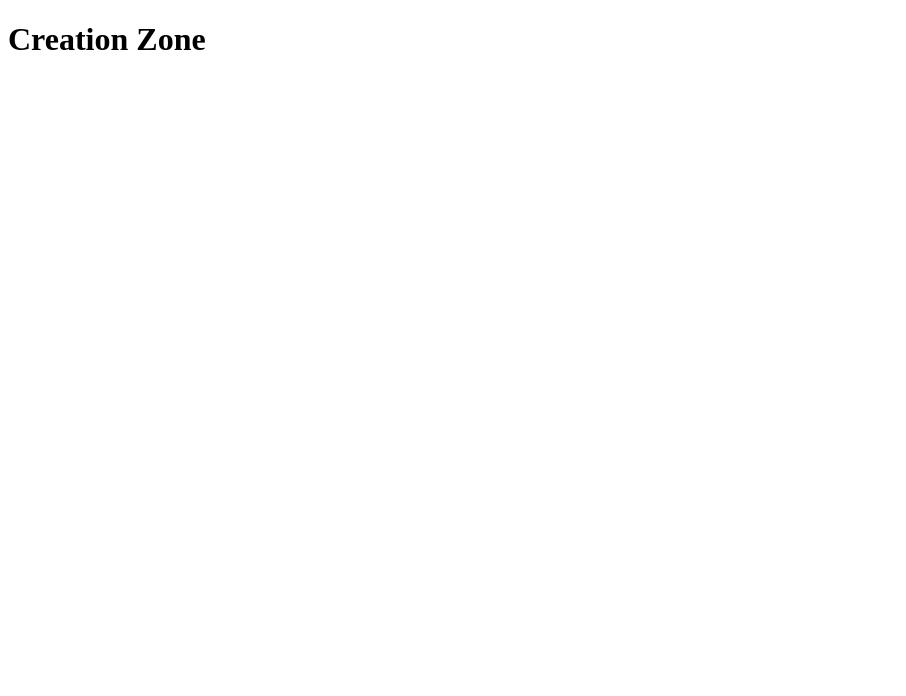
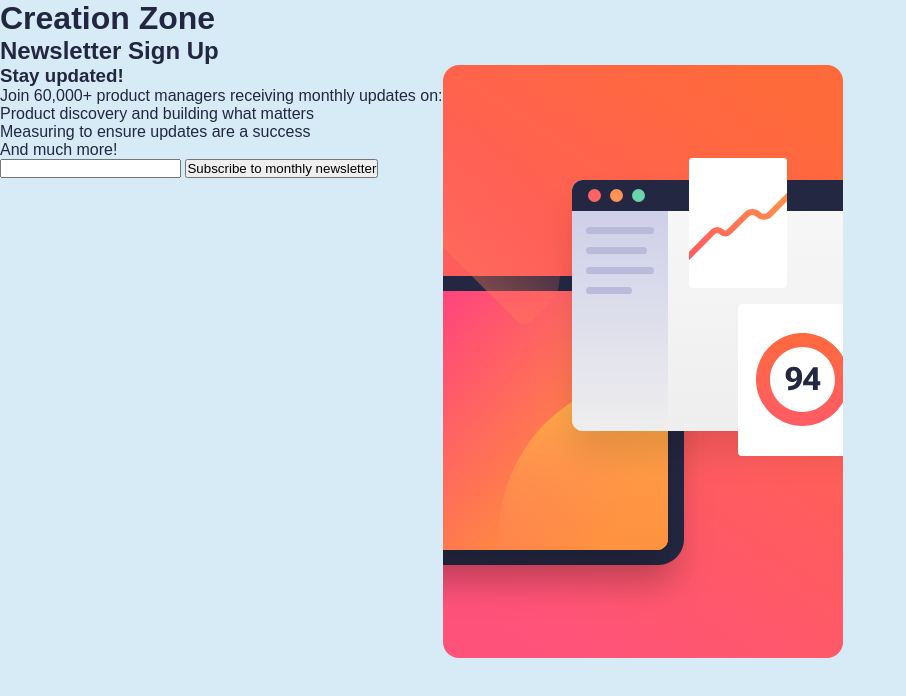
Before and after one commit to escott2/codefunhouse, a plain HTML site: page html/theming.html in a window 1280 px wide. Shown: the whole page, without its empty margins (0-906 px from the left). Drawn offline with Linux system fonts and the light colour scheme.

Commit message:
codefunhouse: structure newsletter sign up frontend mentor

```diff
--- a/html/theming.html
+++ b/html/theming.html
@@ -3,9 +3,34 @@
 <head>
   <meta charset="UTF-8">
   <meta name="viewport" content="width=device-width, initial-scale=1.0">
+  <link href="../styles.css" rel="stylesheet" />
   <title>Creation Zone</title>
 </head>
 <body>
   <h1>Creation Zone</h1>
+
+  <section>
+    <h2>Newsletter Sign Up</h2>
+    <div class="sign-up-container">
+      <div class="sign-up__information">
+        <h3>Stay updated!</h3>
+        <p>Join 60,000+ product managers receiving monthly updates on:</p>
+        <ul>
+          <li>Product discovery and building what matters</li>
+          <li>Measuring to ensure updates are a success</li>
+          <li>And much more!</li>
+        </ul>
+        <form>
+          <input type="email" />
+          <button>Subscribe to monthly newsletter</button>
+        </form>
+      </div>
+      <div class="sign-up__image">
+        <img src="../assets/illustration-sign-up-desktop.svg" alt="monthly updates on digital screens"/>
+      </div>
+    </div>
+  </section>
+
+
 </body>
 </html>
--- a/styles.css
+++ b/styles.css
@@ -158,7 +158,6 @@ main {
     border-color: #F2B705;
 }
 
-
 /* shapes */
 .triangle-up {
     width: 100%;
@@ -167,3 +166,10 @@ main {
     border-right: 100px solid #F2B705;
     border-bottom: 50px solid #0487D9;
   }
+
+
+/* start newsletter sign up */
+.sign-up-container {
+    display: flex;
+}
+/* end newsletter sign up */
```
Also changed, not shown: assets/illustration-sign-up-desktop.svg (added).
